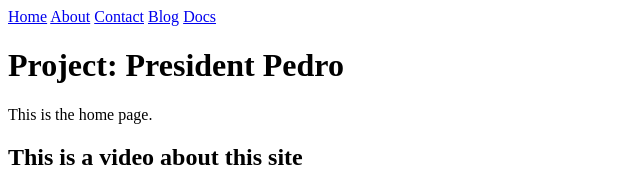
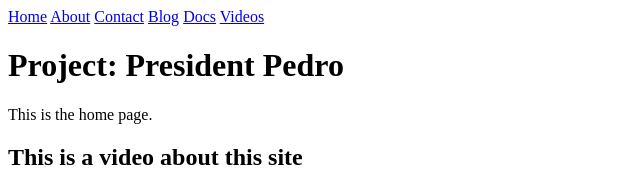
Before and after one commit to Lbridges/prespedro-portfolio, an Eleventy site: page src/index.njk in a window 1280 px wide. Shown: the top 188 px of the page, 0-640 px from the left. Built offline with nearby package versions, Linux system fonts and the light colour scheme; Eleventy itself is replaced by a stand-in of ours; files that its build step writes are made by us from their sources; grey boxes are pictures that could not be loaded.

Commit message:
Update header.njk

```diff
--- a/src/_includes/header.njk
+++ b/src/_includes/header.njk
@@ -4,4 +4,5 @@
   <a href="/contact/">Contact</a>
   <a href="/blog/">Blog</a>
   <a href="/docs/">Docs</a>
+  <a href="/videos/">Videos</a>
 </nav>
```
